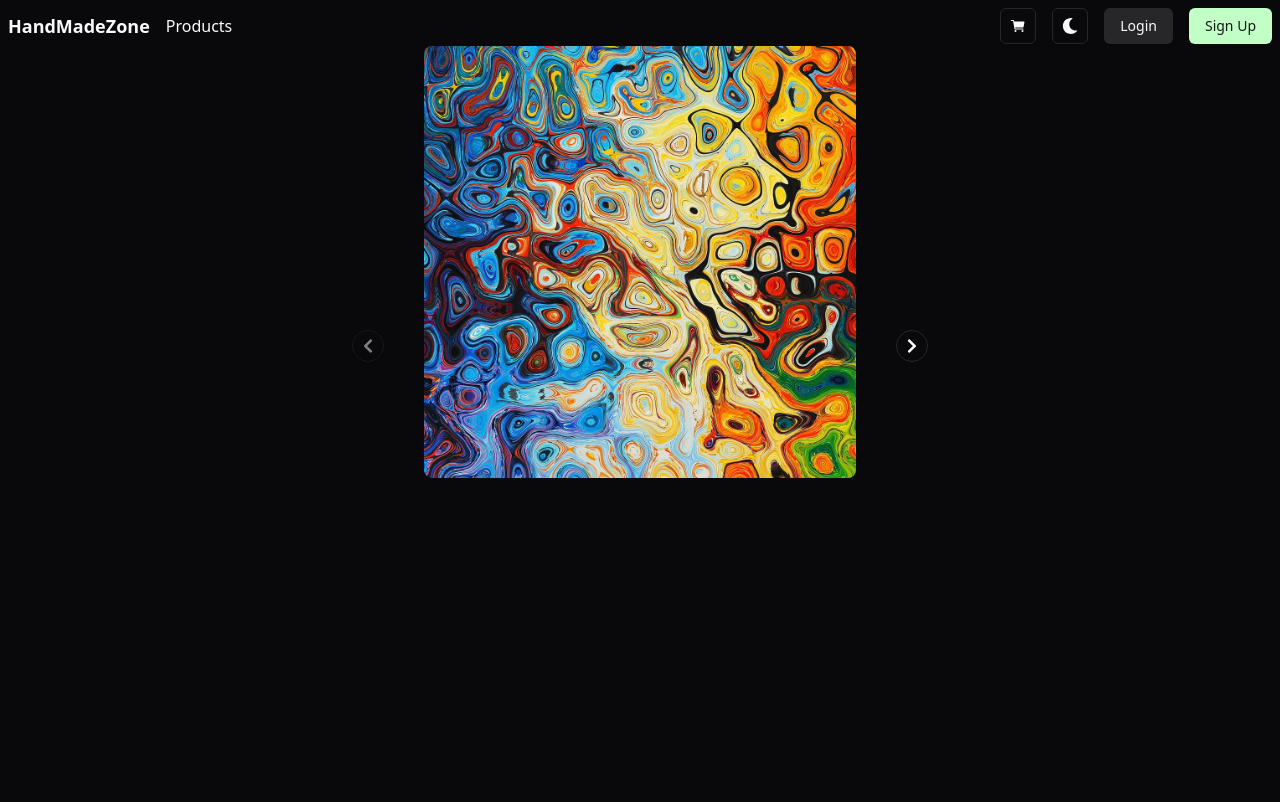
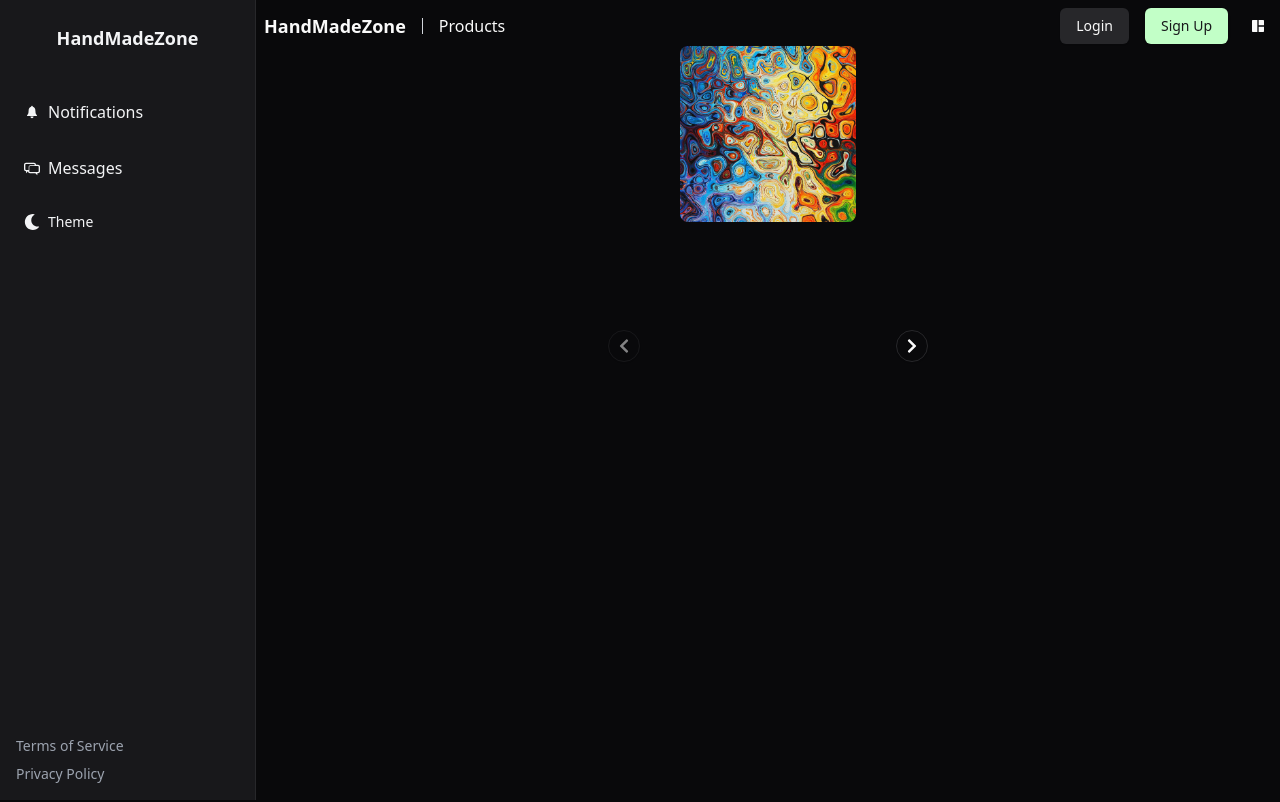
Before and after one commit to Myc22Ka/HandmadeZone, a React (Vite) app: page / in a window 1280 px wide. Shown: the top 802 px of the page. Built offline with nearby package versions, Linux system fonts and the light colour scheme.

Commit message:
user profile adjustment

```diff
--- a/src/components/ModeToggle/ModeToggle.tsx
+++ b/src/components/ModeToggle/ModeToggle.tsx
@@ -1,7 +1,6 @@
 import React from 'react';
 import { FaMoon } from '@react-icons/all-files/fa/FaMoon';
 import { FaSun } from '@react-icons/all-files/fa/FaSun';
-import { Button } from '@/components/ui/button';
 import {
     DropdownMenu,
     DropdownMenuContent,
@@ -15,12 +14,12 @@ export function ModeToggle() {
 
     return (
         <DropdownMenu>
-            <DropdownMenuTrigger asChild>
-                <Button variant="outline" size="icon">
-                    <FaSun className="h-[1.2rem] w-[1.2rem] rotate-0 scale-100 transition-all dark:-rotate-90 dark:scale-0" />
-                    <FaMoon className="absolute h-[1.2rem] w-[1.2rem] rotate-90 scale-0 transition-all dark:rotate-0 dark:scale-100" />
-                    <span className="sr-only">Toggle theme</span>
-                </Button>
+            <DropdownMenuTrigger asChild className="flex gap-2">
+                <div className="flex items-center cursor-pointer text-gray-900 dark:text-gray-100 hover:bg-gray-100 dark:hover:bg-gray-700 rounded-md p-2">
+                    <FaSun className="rotate-0 scale-100 transition-all dark:-rotate-90 dark:scale-0" />
+                    <FaMoon className="absolute rotate-90 scale-0 transition-all dark:rotate-0 dark:scale-100" />
+                    <span className="text-sm font-medium">Theme</span>
+                </div>
             </DropdownMenuTrigger>
             <DropdownMenuContent align="end">
                 <DropdownMenuItem onClick={() => setTheme('light')}>Light</DropdownMenuItem>
--- /dev/null
+++ b/src/components/auth/UserIcon.tsx
@@ -0,0 +1,22 @@
+import { useAuth } from '@/contexts/AuthProvider';
+import { Avatar, AvatarImage, AvatarFallback } from '@radix-ui/react-avatar';
+import React from 'react';
+
+const UserIcon: React.FC = () => {
+    const { user } = useAuth();
+
+    return (
+        <div className="flex justify-center align-middle gap-2">
+            <Avatar className="flex items-center justify-center">
+                <AvatarImage src="https://github.com/shadcn.png" alt="@shadcn" className="h-8 w-auto rounded-lg" />
+                <AvatarFallback>CN</AvatarFallback>
+            </Avatar>
+            <div className="flex flex-col">
+                <div className="font-bold">{user?.firstName}</div>
+                <div>{user?.email}</div>
+            </div>
+        </div>
+    );
+};
+
+export default UserIcon;
--- /dev/null
+++ b/src/components/utilities/VerticalSeparator.tsx
@@ -0,0 +1,7 @@
+import React from 'react';
+
+const VerticalSeparator: React.FC = () => {
+    return <div className="bg-gray-300 w-px h-4" />;
+};
+
+export default VerticalSeparator;
--- a/src/contexts/AuthProvider.tsx
+++ b/src/contexts/AuthProvider.tsx
@@ -2,6 +2,7 @@ import React, { useEffect } from 'react';
 import { createContext, useContext, useState } from 'react';
 import { User } from '@/interfaces/UserInterface';
 import { request } from '@/lib/axiosHelper';
+import { toast } from 'sonner';
 
 type AuthProviderProps = {
     children: React.ReactNode;
@@ -28,6 +29,8 @@ export function AuthProvider({ children }: AuthProviderProps) {
         setUser(null);
         setToken(null);
         localStorage.removeItem('auth_token');
+
+        toast.info('You have successfully logged out.');
     };
 
     const isAuthenticated = Boolean(user);
--- a/src/interfaces/UserInterface.ts
+++ b/src/interfaces/UserInterface.ts
@@ -1,6 +1,7 @@
 export interface User {
     id: number;
-    name: string;
-    age: number;
+    firstName: string;
+    lastName: string;
     email: string;
+    token: string;
 }
--- /dev/null
+++ b/src/layouts/AppSidebar.tsx
@@ -0,0 +1,143 @@
+import React from 'react';
+import {
+    Sidebar,
+    SidebarContent,
+    SidebarFooter,
+    SidebarHeader,
+    SidebarMenu,
+    SidebarMenuButton,
+    SidebarMenuItem,
+} from '@/components/ui/sidebar';
+import {
+    DropdownMenu,
+    DropdownMenuTrigger,
+    DropdownMenuContent,
+    DropdownMenuItem,
+} from '@radix-ui/react-dropdown-menu';
+import UserIcon from '@/components/auth/UserIcon';
+import { HiOutlineDotsVertical } from '@react-icons/all-files/hi/HiOutlineDotsVertical';
+import { Link } from 'react-router-dom';
+import { useAuth } from '@/contexts/AuthProvider';
+import { ModeToggle } from '@/components/ModeToggle/ModeToggle';
+import { IoIosNotifications } from '@react-icons/all-files/io/IoIosNotifications';
+import { TiMessages } from '@react-icons/all-files/ti/TiMessages';
+import { MdDashboard } from '@react-icons/all-files/md/MdDashboard';
+import { IoCart } from '@react-icons/all-files/io5/IoCart';
+import { IoIosLogOut } from '@react-icons/all-files/io/IoIosLogOut';
+
+const userItems = [
+    {
+        text: 'Dashboard',
+        path: '/auth/dashboard',
+        icon: <MdDashboard />,
+    },
+    {
+        text: 'Shopping Cart',
+        path: 'cart',
+        icon: <IoCart />,
+    },
+];
+
+const mainSideItems = [
+    {
+        text: 'Notifications',
+        path: '#notifications',
+        icon: <IoIosNotifications />,
+    },
+    {
+        text: 'Messages',
+        path: '#messages',
+        icon: <TiMessages />,
+    },
+];
+
+const AppSidebar: React.FC = () => {
+    const { logout, isAuthenticated } = useAuth();
+
+    return (
+        <Sidebar>
+            <SidebarHeader>
+                <div className="flex items-center justify-center p-4">
+                    {/* Company Logo */}
+                    <span className="text-lg font-semibold text-gray-900 dark:text-gray-100">HandMadeZone</span>
+                </div>
+            </SidebarHeader>
+
+            <SidebarContent>
+                <div className="flex flex-col h-full p-4">
+                    {/* Main Content */}
+                    <div className="flex-grow space-y-4">
+                        {mainSideItems.map(({ text, path, icon }) => (
+                            <a
+                                key={text}
+                                href={path}
+                                className="block p-2 rounded-md text-gray-900 dark:text-gray-100 hover:bg-gray-100 dark:hover:bg-gray-700"
+                            >
+                                <div className="flex gap-2 items-center">
+                                    {icon}
+                                    <span>{text}</span>
+                                </div>
+                            </a>
+                        ))}
+                        <ModeToggle />
+                    </div>
+
+                    {/* Footer Links */}
+                    <div className="mt-auto space-y-2 pt-4">
+                        <a href="#terms" className="block text-sm text-gray-500 dark:text-gray-400 hover:underline">
+                            Terms of Service
+                        </a>
+                        <a href="#privacy" className="block text-sm text-gray-500 dark:text-gray-400 hover:underline">
+                            Privacy Policy
+                        </a>
+                    </div>
+                </div>
+            </SidebarContent>
+            {isAuthenticated && (
+                <SidebarFooter>
+                    <SidebarMenu>
+                        <SidebarMenuItem>
+                            <DropdownMenu>
+                                <DropdownMenuTrigger asChild>
+                                    <SidebarMenuButton className="flex h-auto items-center gap-2">
+                                        <UserIcon />
+                                        <HiOutlineDotsVertical className="ml-auto text-gray-500 hover:text-gray-700 dark:text-gray-400 dark:hover:text-gray-300" />
+                                    </SidebarMenuButton>
+                                </DropdownMenuTrigger>
+                                <DropdownMenuContent
+                                    side="top"
+                                    align="end"
+                                    className="min-w-[200px] rounded-lg shadow-lg border border-gray-200 p-2 dark:border-gray-700 bg-[hsl(var(--sidebar-background))]"
+                                >
+                                    {userItems.map(({ text, path, icon }) => (
+                                        <Link key={text} to={path} className="text-gray-900 dark:text-gray-100">
+                                            <DropdownMenuItem className="flex items-center gap-2 px-4 py-2 rounded-md hover:bg-gray-100 dark:hover:bg-gray-700 transition">
+                                                <div className="flex gap-2 items-center">
+                                                    {icon}
+                                                    <span>{text}</span>
+                                                </div>
+                                            </DropdownMenuItem>
+                                        </Link>
+                                    ))}
+
+                                    <div className="h-px my-2 bg-gray-200 dark:bg-gray-600" />
+                                    <DropdownMenuItem
+                                        onClick={() => logout()}
+                                        className="flex items-center gap-2 px-4 py-2 rounded-md hover:bg-red-100 dark:hover:bg-red-800 text-red-600 dark:text-red-400 transition"
+                                    >
+                                        <div className="flex gap-2 items-center">
+                                            <IoIosLogOut />
+                                            <span>Sign out</span>
+                                        </div>
+                                    </DropdownMenuItem>
+                                </DropdownMenuContent>
+                            </DropdownMenu>
+                        </SidebarMenuItem>
+                    </SidebarMenu>
+                </SidebarFooter>
+            )}
+        </Sidebar>
+    );
+};
+
+export default AppSidebar;
--- a/src/layouts/DefaultLayout.tsx
+++ b/src/layouts/DefaultLayout.tsx
@@ -1,6 +1,8 @@
 import React from 'react';
 import Footer from './Footer';
 import Navbar from './Navbar';
+import AppSidebar from './AppSidebar';
+import { SidebarProvider } from '@/components/ui/sidebar';
 
 interface IDefaultLayout {
     children: React.ReactNode;
@@ -8,11 +10,16 @@ interface IDefaultLayout {
 
 const DefaultLayout: React.FC<IDefaultLayout> = ({ children }) => {
     return (
-        <div className="flex flex-col min-h-screen">
-            <Navbar />
-            <div className="flex flex-grow">{children}</div>
-            <Footer />
-        </div>
+        <SidebarProvider>
+            <AppSidebar />
+            <main className="flex flex-col min-h-screen flex-1">
+                <div className="flex flex-col min-h-screen">
+                    <Navbar />
+                    <div className="flex flex-grow">{children}</div>
+                    <Footer />
+                </div>
+            </main>
+        </SidebarProvider>
     );
 };
 
--- a/src/layouts/Navbar.tsx
+++ b/src/layouts/Navbar.tsx
@@ -1,23 +1,24 @@
 import * as React from 'react';
 import { NavigationMenu, NavigationMenuItem, NavigationMenuList } from '@/components/ui/navigation-menu';
 import { Link } from 'react-router-dom';
-import { Avatar, AvatarImage, AvatarFallback } from '@radix-ui/react-avatar';
-import { ModeToggle } from '@/components/ModeToggle/ModeToggle';
-import { IoCart } from '@react-icons/all-files/io5/IoCart';
 import { Button } from '@/components/ui/button';
 import { useAuth } from '@/contexts/AuthProvider';
+import { SidebarTrigger } from '@/components/ui/sidebar';
+import VerticalSeparator from '@/components/utilities/VerticalSeparator';
 
 const Navbar: React.FC = () => {
     const { isAuthenticated } = useAuth();
 
     return (
         <NavigationMenu className="max-w-full flex-none justify-normal p-2 w-full">
-            <NavigationMenuList className="justify-between w-full">
-                <div className="flex items-center gap-4">
+            <NavigationMenuList className="justify-between w-full h-full">
+                <div className="flex items-center gap-4 h-full">
                     {/* Logo */}
                     <Link to="/" className="font-bold text-lg">
                         HandMadeZone
                     </Link>
+
+                    <VerticalSeparator />
 
                     {/* Products */}
                     <NavigationMenuItem>
@@ -27,21 +28,7 @@ const Navbar: React.FC = () => {
                     </NavigationMenuItem>
                 </div>
 
-                <div className="flex items-center gap-4">
-                    {/* Shopping Cart */}
-                    <NavigationMenuItem>
-                        <Button variant="outline" size="icon">
-                            <Link to="/cart" className="hover:underline">
-                                <IoCart />
-                            </Link>
-                        </Button>
-                    </NavigationMenuItem>
-
-                    {/* Theme mode */}
-                    <NavigationMenuItem>
-                        <ModeToggle />
-                    </NavigationMenuItem>
-
+                <div className="flex items-center gap-4 h-full">
                     {/* Login/Logut */}
                     {!isAuthenticated ? (
                         <>
@@ -58,19 +45,7 @@ const Navbar: React.FC = () => {
                         </>
                     ) : null}
 
-                    {/* Avatar */}
-                    {isAuthenticated && (
-                        <NavigationMenuItem>
-                            <Avatar>
-                                <AvatarImage
-                                    src="https://github.com/shadcn.png"
-                                    alt="@shadcn"
-                                    className="w-8 h-8 rounded-full"
-                                />
-                                <AvatarFallback>CN</AvatarFallback>
-                            </Avatar>
-                        </NavigationMenuItem>
-                    )}
+                    <SidebarTrigger />
                 </div>
             </NavigationMenuList>
         </NavigationMenu>
--- a/tailwind.config.js
+++ b/tailwind.config.js
@@ -9,48 +9,48 @@ export default {
             borderRadius: {
                 lg: 'var(--radius)',
                 md: 'calc(var(--radius) - 2px)',
-    			sm: 'calc(var(--radius) - 4px)'
+                sm: 'calc(var(--radius) - 4px)',
             },
             colors: {
                 background: 'hsl(var(--background))',
                 foreground: 'hsl(var(--foreground))',
                 card: {
                     DEFAULT: 'hsl(var(--card))',
-    				foreground: 'hsl(var(--card-foreground))'
+                    foreground: 'hsl(var(--card-foreground))',
                 },
                 popover: {
                     DEFAULT: 'hsl(var(--popover))',
-    				foreground: 'hsl(var(--popover-foreground))'
+                    foreground: 'hsl(var(--popover-foreground))',
                 },
                 primary: {
                     DEFAULT: 'hsl(var(--primary))',
-    				foreground: 'hsl(var(--primary-foreground))'
+                    foreground: 'hsl(var(--primary-foreground))',
                 },
                 secondary: {
                     DEFAULT: 'hsl(var(--secondary))',
-    				foreground: 'hsl(var(--secondary-foreground))'
+                    foreground: 'hsl(var(--secondary-foreground))',
                 },
                 muted: {
                     DEFAULT: 'hsl(var(--muted))',
-    				foreground: 'hsl(var(--muted-foreground))'
+                    foreground: 'hsl(var(--muted-foreground))',
                 },
                 accent: {
                     DEFAULT: 'hsl(var(--accent))',
-    				foreground: 'hsl(var(--accent-foreground))'
+                    foreground: 'hsl(var(--accent-foreground))',
                 },
                 destructive: {
                     DEFAULT: 'hsl(var(--destructive))',
-    				foreground: 'hsl(var(--destructive-foreground))'
+                    foreground: 'hsl(var(--destructive-foreground))',
                 },
                 border: 'hsl(var(--border))',
                 input: 'hsl(var(--input))',
                 ring: 'hsl(var(--ring))',
                 chart: {
-    				'1': 'hsl(var(--chart-1))',
-    				'2': 'hsl(var(--chart-2))',
-    				'3': 'hsl(var(--chart-3))',
-    				'4': 'hsl(var(--chart-4))',
-    				'5': 'hsl(var(--chart-5))'
+                    1: 'hsl(var(--chart-1))',
+                    2: 'hsl(var(--chart-2))',
+                    3: 'hsl(var(--chart-3))',
+                    4: 'hsl(var(--chart-4))',
+                    5: 'hsl(var(--chart-5))',
                 },
                 sidebar: {
                     DEFAULT: 'hsl(var(--sidebar-background))',
@@ -60,10 +60,10 @@ export default {
                     accent: 'hsl(var(--sidebar-accent))',
                     'accent-foreground': 'hsl(var(--sidebar-accent-foreground))',
                     border: 'hsl(var(--sidebar-border))',
-    				ring: 'hsl(var(--sidebar-ring))'
-    			}
-    		}
-    	}
+                    ring: 'hsl(var(--sidebar-ring))',
+                },
+            },
+        },
     },
     plugins: [tailwindcssAnimate],
 };
```
Also changed, not shown: src/layouts/Dashboard/ProfileSection.tsx (+15 -14 lines). Lines whose indentation alone changed are shown as unchanged.
